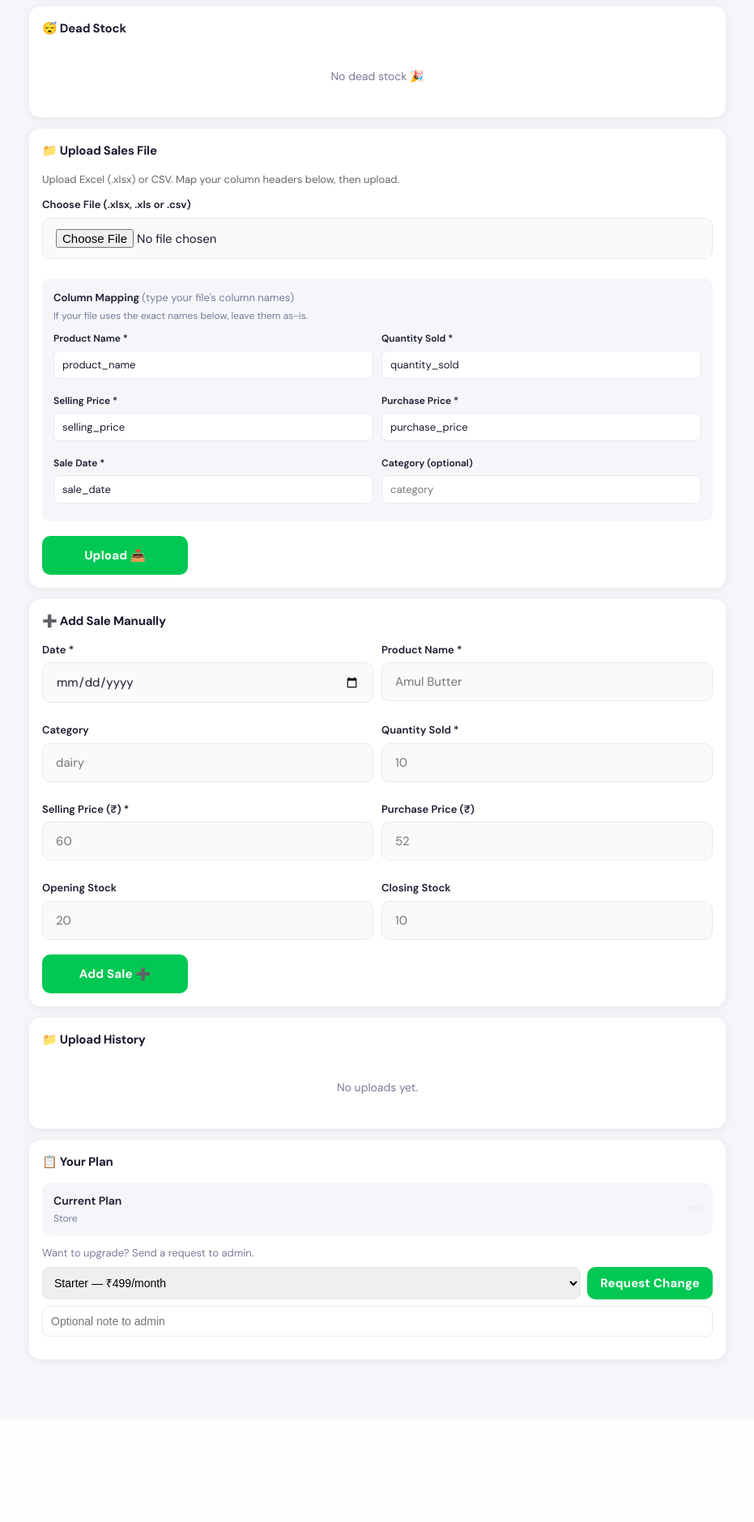
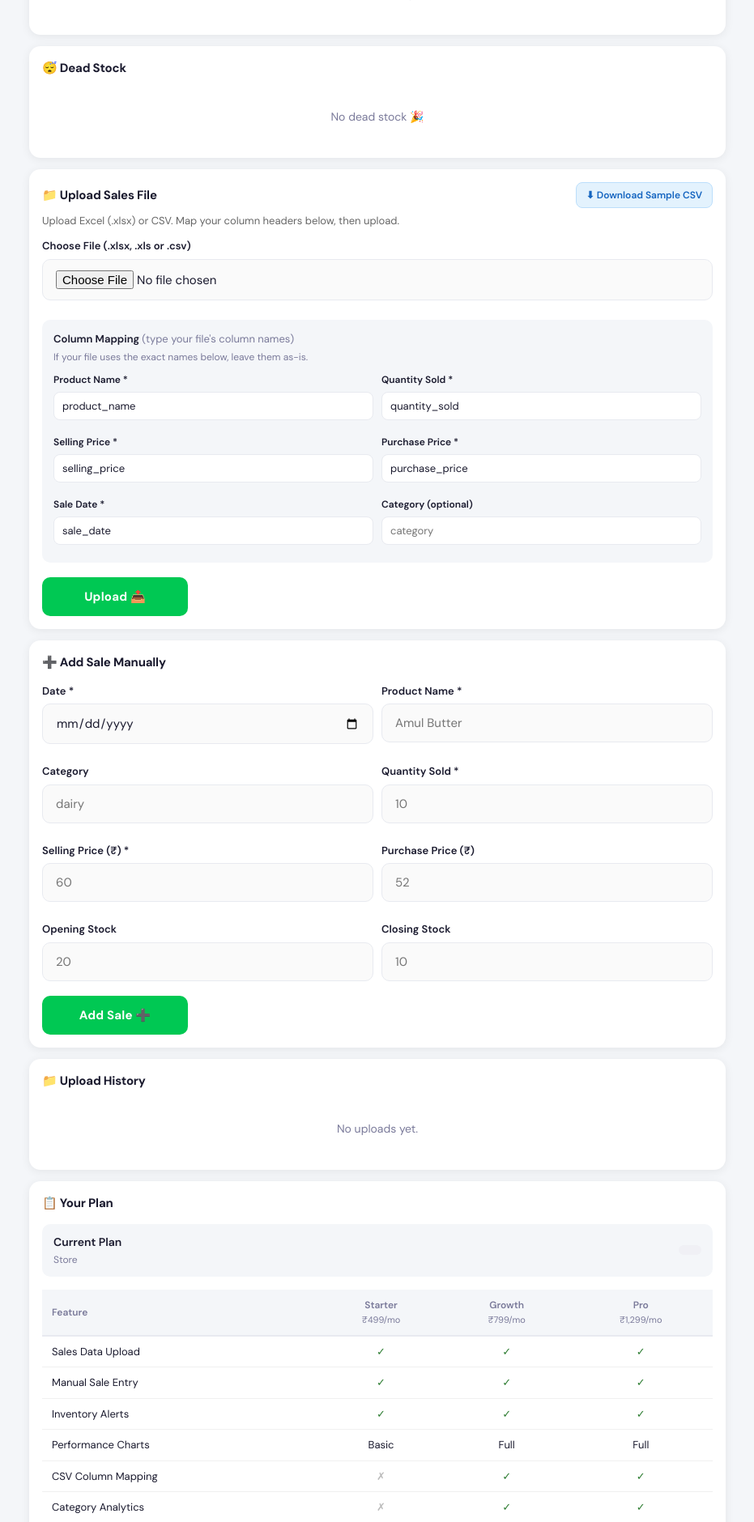
Before and after one commit to moniksanghavi123-blip/store-analytics, a Python web app: template templates/dashboard.html in a window 1280 px wide. Shown: the part 1454-3334 px from the top of the page at 81% size, without its empty margins (174-1105 px from the left). Before the commit the page ends 3139 px from the top, so only its background shows below. Run offline with Jinja, Linux system fonts and the light colour scheme; the template is opened without the code that fills it, so the values that code supplies are empty.

Commit message:
Update dashboard to improve sales file upload and performance reporting
Modify dashboard template to include a sample CSV download link, update the performance chart to display all three metrics simultaneously with a dual Y-axis, and remove the admin-only saved column mapping section.

Replit-Commit-Author: Agent
Replit-Commit-Session-Id: 3d2138df-905a-4b55-91e8-4d313d3b8fd9
Replit-Commit-Checkpoint-Type: full_checkpoint
Replit-Commit-Event-Id: cb025429-49db-4c08-a5c8-b24ba9925adb
Replit-Commit-Screenshot-Url: https://storage.googleapis.com/screenshot-production-us-central1/58de453d-83bd-47e7-87de-576f4eabc164/3d2138df-905a-4b55-91e8-4d313d3b8fd9/Es3ZX5r
Replit-Helium-Checkpoint-Created: true

```diff
--- a/templates/dashboard.html
+++ b/templates/dashboard.html
@@ -69,14 +69,14 @@
         </div>
     </div>
 
-    <!-- PERFORMANCE CHART WITH DRILL-DOWN -->
+    <!-- PERFORMANCE CHART — all 3 metrics -->
     <div class="section">
-        <div style="display:flex; justify-content:space-between; align-items:center; margin-bottom:4px;">
+        <div style="display:flex; justify-content:space-between; align-items:center; margin-bottom:4px; flex-wrap:wrap; gap:8px;">
             <h2 style="margin:0;">📈 Performance</h2>
-            <div style="display:flex; gap:6px; flex-wrap:wrap;">
-                <button onclick="setMetric('revenue')" id="btn-revenue" class="chart-btn active">Revenue</button>
-                <button onclick="setMetric('profit')"  id="btn-profit"  class="chart-btn">Profit</button>
-                <button onclick="setMetric('units')"   id="btn-units"   class="chart-btn">Units</button>
+            <div style="display:flex; gap:12px; font-size:12px; color:var(--muted); align-items:center;">
+                <span style="display:flex;align-items:center;gap:4px;"><span style="width:12px;height:12px;border-radius:3px;background:#00c853;display:inline-block;"></span>Revenue</span>
+                <span style="display:flex;align-items:center;gap:4px;"><span style="width:12px;height:3px;background:#1565c0;display:inline-block;border-radius:2px;"></span>Profit</span>
+                <span style="display:flex;align-items:center;gap:4px;"><span style="width:12px;height:3px;background:#f9a825;display:inline-block;border-radius:2px;"></span>Units</span>
             </div>
         </div>
 
@@ -91,7 +91,7 @@
             <span id="drill-hint" style="color:var(--muted); font-size:11px;"></span>
         </div>
 
-        <canvas id="performanceChart" height="200"></canvas>
+        <canvas id="performanceChart" height="220"></canvas>
     </div>
 
     <!-- CATEGORY BREAKDOWN -->
@@ -193,7 +193,14 @@
 
     <!-- UPLOAD FILE -->
     <div class="section">
-        <h2>📁 Upload Sales File</h2>
+        <div style="display:flex; justify-content:space-between; align-items:center; flex-wrap:wrap; gap:8px; margin-bottom:6px;">
+            <h2 style="margin:0;">📁 Upload Sales File</h2>
+            <a href="/static/sample_sales.csv" download
+               style="font-size:12px; font-weight:600; color:var(--blue); text-decoration:none;
+                      padding:6px 12px; background:var(--blue-soft); border-radius:8px; border:1px solid #bbdefb;">
+                ⬇ Download Sample CSV
+            </a>
+        </div>
         <p style="color:#666; font-size:13px; margin-bottom:12px;">
             Upload Excel (.xlsx) or CSV. Map your column headers below, then upload.
         </p>
@@ -289,60 +296,6 @@
         </form>
     </div>
 
-    <!-- ADMIN: SAVED COLUMN MAPPING CONFIGURATION -->
-    {% if is_admin_view %}
-    <div class="section">
-        <h2>🗂 Saved Column Mapping</h2>
-        <p style="font-size:13px; color:var(--muted); margin-bottom:12px;">
-            Set permanent column name mappings for this store. Applied automatically on every upload.
-        </p>
-        <form action="/store/{{ store.id }}/column-mapping/bulk" method="POST">
-            <div class="form-grid">
-                {% set required_fields = ['product_name', 'quantity_sold', 'selling_price', 'purchase_price', 'sale_date'] %}
-                {% for field in required_fields %}
-                {% set existing = mapping_rows | selectattr('target_column', 'equalto', field) | list %}
-                <div class="form-group" style="margin-bottom:8px;">
-                    <label style="font-size:12px;">{{ field.replace('_',' ') | title }} *</label>
-                    <input type="text" name="src_{{ field }}"
-                           value="{{ existing[0].source_column if existing else '' }}"
-                           placeholder="Your CSV column name"
-                           style="padding:8px 10px; font-size:13px; border:1.5px solid var(--border);
-                                  border-radius:8px; width:100%; background:white;" />
-                </div>
-                {% endfor %}
-            </div>
-            <button type="submit" class="btn" style="max-width:200px; margin-top:8px;">
-                Save Mappings 💾
-            </button>
-        </form>
-
-        {% if mapping_rows %}
-        <div style="margin-top:16px; border-top:1px solid var(--border); padding-top:12px;">
-            <p style="font-size:12px; color:var(--muted); margin-bottom:8px; font-weight:600;">ACTIVE MAPPINGS</p>
-            <div class="data-list" style="gap:6px;">
-                {% for m in mapping_rows %}
-                <div style="display:flex; justify-content:space-between; align-items:center;
-                            padding:8px 12px; background:var(--bg); border-radius:8px;">
-                    <span style="font-size:13px;">
-                        <code style="background:#eee; padding:2px 6px; border-radius:4px;">{{ m.source_column }}</code>
-                        <span style="color:var(--muted); margin:0 6px;">→</span>
-                        <strong>{{ m.target_column }}</strong>
-                    </span>
-                    <form action="/store/{{ store.id }}/column-mapping/delete" method="POST" style="margin:0;">
-                        <input type="hidden" name="source_column" value="{{ m.source_column }}">
-                        <button type="submit"
-                                style="background:none; border:none; color:var(--red); cursor:pointer; font-size:12px; font-weight:600;">
-                            ✕
-                        </button>
-                    </form>
-                </div>
-                {% endfor %}
-            </div>
-        </div>
-        {% endif %}
-    </div>
-    {% endif %}
-
     <!-- UPLOAD HISTORY -->
     <div class="section">
         <h2>📁 Upload History</h2>
@@ -380,57 +333,101 @@
     <!-- PLAN INFO — BOTTOM -->
     <div class="section">
         <h2>📋 Your Plan</h2>
-        <div class="data-card" style="margin-bottom:12px;">
+
+        <!-- Current plan badge -->
+        <div class="data-card" style="margin-bottom:16px;">
             <div>
                 <div class="name">Current Plan</div>
                 <div class="sub">{{ store.store_type | title }} Store</div>
             </div>
-            <span class="badge {% if store.plan == 'pro' %}green{% elif store.plan == 'growth' %}blue{% else %}grey{% endif %}">
+            <span class="badge {% if store.plan == 'pro' %}green{% elif store.plan == 'growth' %}blue{% else %}grey{% endif %}" style="font-size:14px; padding:6px 14px;">
                 {{ store.plan | title }}
             </span>
         </div>
 
         {% if not is_admin_view %}
-        <div style="margin-bottom:12px;">
-            <p style="font-size:13px; color:var(--muted); margin-bottom:8px;">
-                Want to upgrade? Send a request to admin.
+        <!-- Plan comparison table -->
+        <div style="overflow-x:auto; margin-bottom:20px;">
+            <table style="width:100%; border-collapse:collapse; font-size:13px;">
+                <thead>
+                    <tr>
+                        <th style="text-align:left; padding:10px 12px; border-bottom:2px solid var(--border); color:var(--muted); font-weight:600;">Feature</th>
+                        <th style="text-align:center; padding:10px 12px; border-bottom:2px solid var(--border); {% if store.plan == 'starter' %}background:var(--bg); border-radius:8px 8px 0 0;{% endif %}">
+                            Starter<br><span style="font-weight:400; color:var(--muted); font-size:11px;">₹499/mo</span>
+                        </th>
+                        <th style="text-align:center; padding:10px 12px; border-bottom:2px solid var(--border); {% if store.plan == 'growth' %}background:var(--blue-soft); border-radius:8px 8px 0 0;{% endif %}">
+                            Growth<br><span style="font-weight:400; color:var(--muted); font-size:11px;">₹799/mo</span>
+                        </th>
+                        <th style="text-align:center; padding:10px 12px; border-bottom:2px solid var(--border); {% if store.plan == 'pro' %}background:#e8f5e9; border-radius:8px 8px 0 0;{% endif %}">
+                            Pro<br><span style="font-weight:400; color:var(--muted); font-size:11px;">₹1,299/mo</span>
+                        </th>
+                    </tr>
+                </thead>
+                <tbody>
+                    {% set features = [
+                        ('Sales Data Upload', '✓', '✓', '✓'),
+                        ('Manual Sale Entry', '✓', '✓', '✓'),
+                        ('Inventory Alerts', '✓', '✓', '✓'),
+                        ('Performance Charts', 'Basic', 'Full', 'Full'),
+                        ('CSV Column Mapping', '✗', '✓', '✓'),
+                        ('Category Analytics', '✗', '✓', '✓'),
+                        ('AI Assistant', '✗', '✗', '✓'),
+                        ('Dead Stock Detection', '✗', '✓', '✓'),
+                        ('Upload History', '10 files', '50 files', 'Unlimited'),
+                    ] %}
+                    {% for feat, s, g, p in features %}
+                    <tr style="border-bottom:1px solid var(--border);">
+                        <td style="padding:9px 12px; color:var(--text);">{{ feat }}</td>
+                        <td style="text-align:center; padding:9px 12px; color:{% if s == '✓' %}#2e7d32{% elif s == '✗' %}#bbb{% else %}var(--text){% endif %}; {% if store.plan == 'starter' %}background:var(--bg);{% endif %}">{{ s }}</td>
+                        <td style="text-align:center; padding:9px 12px; color:{% if g == '✓' %}#2e7d32{% elif g == '✗' %}#bbb{% else %}var(--text){% endif %}; {% if store.plan == 'growth' %}background:var(--blue-soft);{% endif %}">{{ g }}</td>
+                        <td style="text-align:center; padding:9px 12px; color:{% if p == '✓' %}#2e7d32{% elif p == '✗' %}#bbb{% else %}var(--text){% endif %}; {% if store.plan == 'pro' %}background:#e8f5e9;{% endif %}">{{ p }}</td>
+                    </tr>
+                    {% endfor %}
+                </tbody>
+            </table>
+        </div>
+
+        <!-- Request upgrade (request-only, admin approves) -->
+        {% if upgrade_requests and upgrade_requests[0].status == 'pending' %}
+        <div class="info" style="font-size:13px;">
+            ⏳ Your request to upgrade to <strong>{{ upgrade_requests[0].requested_plan | title }}</strong> is pending admin approval.
+        </div>
+        {% else %}
+        <div style="background:var(--bg); border-radius:12px; padding:16px; border:1px solid var(--border);">
+            <p style="font-size:13px; font-weight:600; margin-bottom:4px;">Request a Plan Change</p>
+            <p style="font-size:12px; color:var(--muted); margin-bottom:12px;">
+                Your request will be reviewed by the admin. You won't be charged automatically.
             </p>
             <form action="/request-plan-change" method="POST">
-                <div style="display:flex; gap:8px; flex-wrap:wrap;">
+                <div style="display:flex; gap:8px; flex-wrap:wrap; margin-bottom:8px;">
                     <select name="requested_plan"
                             style="padding:10px; border:1.5px solid var(--border);
-                                   border-radius:8px; font-size:14px; flex:1;">
-                        <option value="starter">Starter — ₹499/month</option>
-                        <option value="growth">Growth — ₹799/month</option>
-                        <option value="pro">Pro — ₹1,299/month</option>
+                                   border-radius:8px; font-size:13px; flex:1; background:white;">
+                        <option value="starter" {% if store.plan == 'starter' %}disabled{% endif %}>Starter — ₹499/month</option>
+                        <option value="growth"  {% if store.plan == 'growth'  %}disabled{% endif %}>Growth — ₹799/month</option>
+                        <option value="pro"     {% if store.plan == 'pro'     %}disabled{% endif %}>Pro — ₹1,299/month</option>
                     </select>
-                    <button type="submit" class="btn" style="width:auto; padding:10px 16px; margin:0;">
-                        Request Change
-                    </button>
                 </div>
                 <input type="text" name="note"
-                       placeholder="Optional note to admin"
-                       style="margin-top:8px; width:100%; padding:10px;
-                              border:1.5px solid var(--border); border-radius:8px; font-size:14px;" />
+                       placeholder="Optional: tell admin why you want to change"
+                       style="width:100%; padding:10px; margin-bottom:10px;
+                              border:1.5px solid var(--border); border-radius:8px; font-size:13px; background:white;" />
+                <button type="submit" class="btn" style="max-width:200px; margin:0; background:var(--blue);">
+                    Send Request →
+                </button>
             </form>
-        </div>
-        {% if upgrade_requests %}
-        {% set req = upgrade_requests[0] %}
-        <div class="info" style="font-size:13px;">
-            ⏳ Plan change request to <strong>{{ req.requested_plan | title }}</strong>
-            is <strong>{{ req.status }}</strong>
         </div>
         {% endif %}
         {% endif %}
 
         {% if is_admin_view %}
-        <div style="margin-top:8px;">
-            <p style="font-size:13px; color:var(--muted); margin-bottom:8px;">Change plan for this store:</p>
+        <div style="margin-top:8px; background:var(--bg); border-radius:12px; padding:16px; border:1px solid var(--border);">
+            <p style="font-size:13px; font-weight:600; margin-bottom:8px;">Change Plan (Admin)</p>
             <form action="/admin/store/{{ store.id }}/change-plan" method="POST"
                   style="display:flex; gap:8px; flex-wrap:wrap;">
                 <select name="plan"
                         style="padding:10px; border:1.5px solid var(--border);
-                               border-radius:8px; font-size:14px; flex:1;">
+                               border-radius:8px; font-size:14px; flex:1; background:white;">
                     <option value="starter" {% if store.plan == 'starter' %}selected{% endif %}>Starter</option>
                     <option value="growth"  {% if store.plan == 'growth'  %}selected{% endif %}>Growth</option>
                     <option value="pro"     {% if store.plan == 'pro'     %}selected{% endif %}>Pro</option>
@@ -458,13 +455,6 @@ const currentPeriod = "{{ period }}";
 // ── Drill-down state ──
 let drillStack = [];
 let currentView = null;
-let currentMetric = 'revenue';
-
-const metricConfig = {
-    revenue: { label: 'Revenue (₹)', color: '#00c853', prefix: '₹' },
-    profit:  { label: 'Profit (₹)',  color: '#1565c0', prefix: '₹' },
-    units:   { label: 'Units Sold',  color: '#f9a825', prefix: '' }
-};
 
 // ── Aggregation helpers ──
 function aggregateBy(by) {
@@ -519,50 +509,104 @@ function getDefaultView() {
     };
 }
 
-// ── Chart setup ──
+// ── Chart setup — 3 datasets, dual Y-axis ──
 const ctx = document.getElementById('performanceChart').getContext('2d');
 const chart = new Chart(ctx, {
     type: 'bar',
-    data: { labels: [], datasets: [{ data: [], borderRadius: 6 }] },
+    data: {
+        labels: [],
+        datasets: [
+            {
+                label: 'Revenue (₹)',
+                data: [],
+                type: 'bar',
+                backgroundColor: '#00c85366',
+                borderColor: '#00c853',
+                borderWidth: 1,
+                borderRadius: 5,
+                yAxisID: 'yMoney',
+                order: 3
+            },
+            {
+                label: 'Profit (₹)',
+                data: [],
+                type: 'line',
+                borderColor: '#1565c0',
+                backgroundColor: 'transparent',
+                borderWidth: 2.5,
+                pointRadius: 3,
+                pointBackgroundColor: '#1565c0',
+                tension: 0.4,
+                yAxisID: 'yMoney',
+                order: 2
+            },
+            {
+                label: 'Units',
+                data: [],
+                type: 'line',
+                borderColor: '#f9a825',
+                backgroundColor: 'transparent',
+                borderWidth: 2,
+                pointRadius: 3,
+                pointBackgroundColor: '#f9a825',
+                tension: 0.4,
+                borderDash: [5, 3],
+                yAxisID: 'yUnits',
+                order: 1
+            }
+        ]
+    },
     options: {
         responsive: true,
         interaction: { mode: 'index', intersect: false },
         onClick: (evt, elements) => {
-            if (elements.length > 0) drillDown(elements[0].index);
+            if (elements.length > 0 && currentView.canDrillDown) drillDown(elements[0].index);
         },
-        plugins: { legend: { display: false } },
+        plugins: {
+            legend: { display: false },
+            tooltip: {
+                callbacks: {
+                    label: ctx => {
+                        const v = ctx.dataset.yAxisID === 'yMoney'
+                            ? '₹' + ctx.parsed.y.toLocaleString('en-IN', {maximumFractionDigits: 0})
+                            : ctx.parsed.y.toLocaleString('en-IN', {maximumFractionDigits: 0}) + ' units';
+                        return ' ' + ctx.dataset.label + ': ' + v;
+                    }
+                }
+            }
+        },
         scales: {
-            y: {
+            yMoney: {
+                type: 'linear',
+                position: 'left',
                 beginAtZero: true,
-                ticks: { callback: v => metricConfig[currentMetric].prefix + v.toLocaleString('en-IN') }
+                ticks: { callback: v => '₹' + v.toLocaleString('en-IN') },
+                grid: { color: '#f0f0f0' }
+            },
+            yUnits: {
+                type: 'linear',
+                position: 'right',
+                beginAtZero: true,
+                ticks: { callback: v => v.toLocaleString('en-IN') },
+                grid: { display: false }
             }
         }
     }
 });
 
 function renderChart() {
-    const v   = currentView;
-    const cfg = metricConfig[currentMetric];
-    const data = v[currentMetric];
-    const isLine = v.level === 'day' && v.labels.length <= 31;
-
-    chart.config.type = isLine ? 'line' : 'bar';
-    chart.data.labels = v.labels;
-    chart.data.datasets[0] = {
-        label: cfg.label,
-        data,
-        borderColor: cfg.color,
-        backgroundColor: isLine ? cfg.color + '18' : cfg.color + 'cc',
-        borderWidth: isLine ? 2 : 0,
-        pointRadius: isLine ? 3 : 0,
-        fill: isLine,
-        tension: 0.4,
-        borderRadius: isLine ? 0 : 6
-    };
-    chart.options.scales.y.ticks.callback = v => cfg.prefix + v.toLocaleString('en-IN');
-    chart.options.onClick = (evt, elements) => {
-        if (elements.length > 0 && v.canDrillDown) drillDown(elements[0].index);
-    };
+    const v = currentView;
+    chart.data.labels              = v.labels;
+    chart.data.datasets[0].data   = v.revenue;
+    chart.data.datasets[1].data   = v.profit;
+    chart.data.datasets[2].data   = v.units;
+    // Switch to line for short daily views
+    const isShortDaily = v.level === 'day' && v.labels.length <= 31;
+    chart.data.datasets[0].type             = isShortDaily ? 'line' : 'bar';
+    chart.data.datasets[0].fill             = isShortDaily;
+    chart.data.datasets[0].backgroundColor  = isShortDaily ? '#00c85318' : '#00c85366';
+    chart.data.datasets[0].borderRadius     = isShortDaily ? 0 : 5;
+    chart.data.datasets[0].pointRadius      = isShortDaily ? 3 : 0;
     chart.update();
     updateBreadcrumb();
 }
@@ -617,13 +661,6 @@ function updateBreadcrumb() {
     }
     btn.style.display = drillStack.length > 0 ? 'inline-block' : 'none';
     hint.textContent  = currentView.canDrillDown ? '(click a bar to drill down)' : '';
-}
-
-function setMetric(metric) {
-    currentMetric = metric;
-    document.querySelectorAll('.chart-btn').forEach(b => b.classList.remove('active'));
-    document.getElementById('btn-' + metric).classList.add('active');
-    renderChart();
 }
 
 // ── Init ──
```
